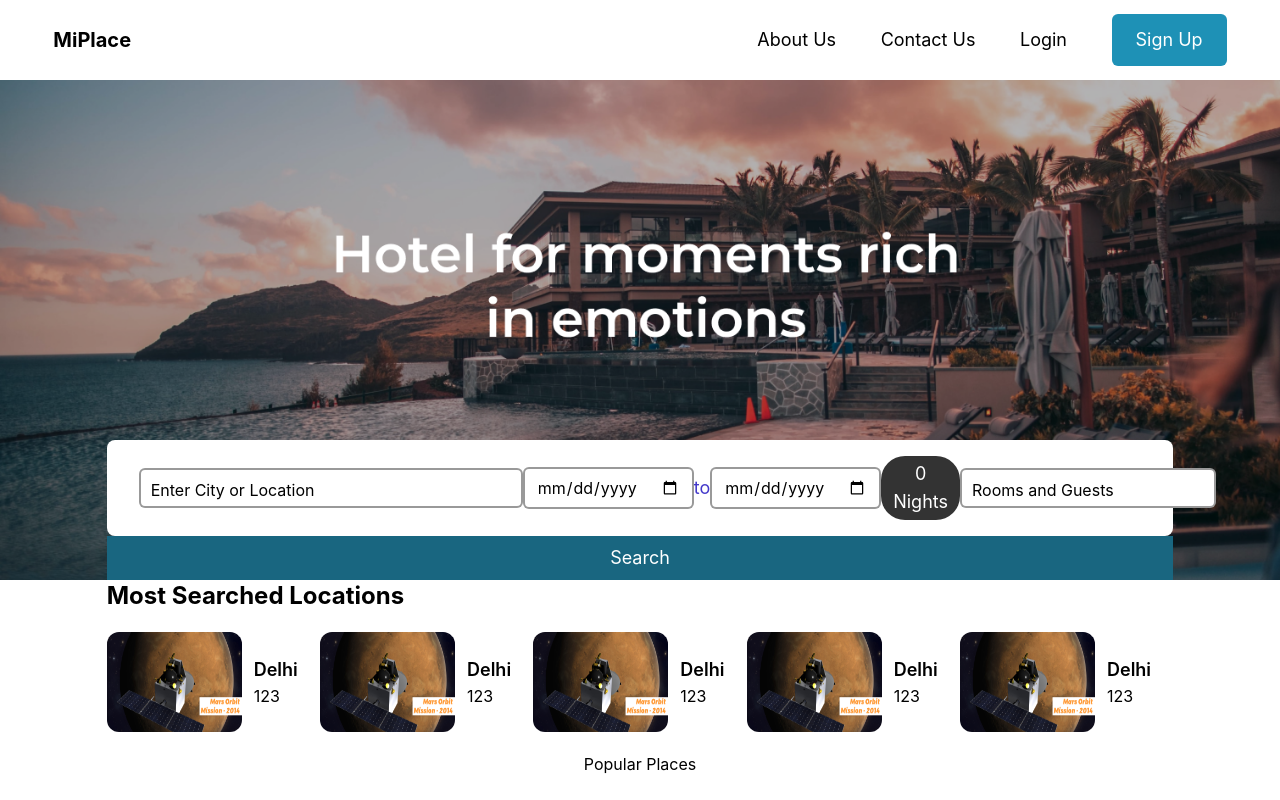
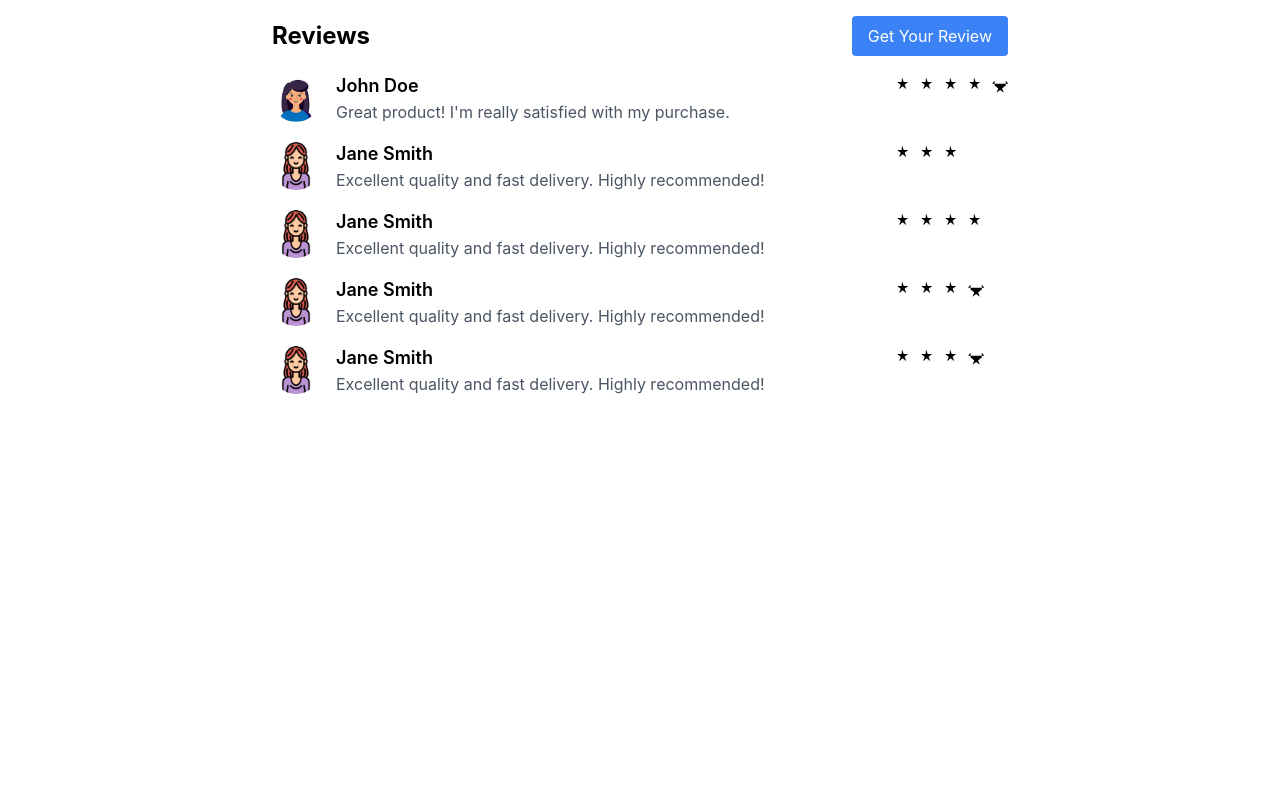
Before and after one commit to aruljohnsonalmabetter/MiPlace-Frontend, a React (Create React App) app in the folder miplace/: page /hotelinfo in a window 1280 px wide. Shown: the top 800 px of the page. Built offline with nearby package versions, Linux system fonts and the light colour scheme.

Commit message:
added reviews and routes

```diff
--- a/miplace/src/App.js
+++ b/miplace/src/App.js
@@ -1,33 +1,20 @@
 import "./App.css";
-import { FooterComponent } from "./components/FooterComponent";
-import { HeaderComponent } from "./components/HeaderComponent";
-import {Popularplace} from "./components/Popularplace"
+import React from 'react';
+import { BrowserRouter, Route,Routes } from 'react-router-dom';
+import HomePage from './pages/Home';
+import HotelInfo from './pages/HotelInfo'
+function App() {
+  return (
+      <BrowserRouter>
+        <Routes>
+
+        <Route index element={<HomePage />} />
+        <Route path="/home" element={<HomePage/>}/>
+        <Route path="/hotelinfo" element={<HotelInfo />} />
+        </Routes>
+      </BrowserRouter>
 
 
-import "./App.css";
-import Testimonial from "./components/Testimonial.jsx";
-
-import HomeCard from "./components/HomeCard";
-
-import { MostSearchedLocations } from "./components/MostSearchedLocations";
-// import { PlaceSearchBarComponent } from "./components/PlaceSearchBarComponent";
-
-function App() {
-  return (
-    <div className="App">
-      <HeaderComponent />
-      <HomeCard />
-
-
-
-
-      <MostSearchedLocations/>
-      <Popularplace/>
-        <Testimonial/>
-
-
-      <FooterComponent/>
-    </div>
   );
 }
 
--- /dev/null
+++ b/miplace/src/components/Rating.jsx
@@ -0,0 +1,30 @@
+import React from 'react';
+
+const Rating = ({ value }) => {
+    const filledStars = Math.floor(value);
+    const hasHalfStar = value - filledStars >= 0.5;
+
+    const renderStars = () => {
+        const stars = [];
+
+        for (let i = 0; i < 5; i++) {
+            if (i < filledStars) {
+                stars.push(<svg key={i} xmlns="http://www.w3.org/2000/svg" fill="currentColor" className="h-5 w-5" viewBox="0 0 20 20"><path fillRule="evenodd" d="M10 1.449l1.732 4.442h4.518l-3.654 2.821 1.732 4.442-3.654-2.821-3.654 2.821 1.732-4.442-3.654-2.821h4.518z" clipRule="evenodd" /></svg>);
+            } else if (hasHalfStar && i === filledStars) {
+                stars.push(<svg key={i} xmlns="http://www.w3.org/2000/svg" fill="currentColor" className="h-5 w-5" viewBox="0 0 20 20"><path fillRule="evenodd" d="M3.947 7.692L6.599 4.87V9.61l3.654 2.821-1.732 4.442 3.654-2.821 3.654 2.821-1.732-4.442 3.654-2.821V4.87l2.652 2.821H3.947z" clipRule="evenodd" /></svg>);
+            } else {
+                stars.push(<svg key={i} xmlns="http://www.w3.org/2000/svg" fill="none" className="h-5 w-5 text-gray-400" viewBox="0 0 20 20"><path fillRule="evenodd" d="M10 1.449l1.732 4.442h4.518l-3.654 2.821 1.732 4.442-3.654-2.821-3.654 2.821 1.732-4.442-3.654-2.821h4.518z" clipRule="evenodd" /></svg>);
+            }
+        }
+
+        return stars;
+    };
+
+    return (
+        <div className="flex items-center space-x-1">
+            {renderStars()}
+        </div>
+    );
+};
+
+export default Rating;
--- /dev/null
+++ b/miplace/src/components/Reviews.jsx
@@ -0,0 +1,84 @@
+import React from 'react';
+import Rating from './Rating';
+import user1Image from '../images/girl.jpg'
+import user2Image from '../images/girl2.png';
+
+
+const reviews = [
+    {
+        user: {
+            name: 'John Doe',
+            image: user1Image,
+        },
+        rating: 4.5,
+        reviewText: "Great product! I'm really satisfied with my purchase.",
+    },
+    {
+        user: {
+            name: 'Jane Smith',
+            image: user2Image,
+        },
+        rating: 3,
+        reviewText: 'Excellent quality and fast delivery. Highly recommended!',
+    },
+    {
+        user: {
+            name: 'Jane Smith',
+            image: user2Image,
+        },
+        rating: 4.2,
+        reviewText: 'Excellent quality and fast delivery. Highly recommended!',
+    },
+    {
+        user: {
+            name: 'Jane Smith',
+            image: user2Image,
+        },
+        rating: 3.5,
+        reviewText: 'Excellent quality and fast delivery. Highly recommended!',
+    },
+    {
+        user: {
+            name: 'Jane Smith',
+            image: user2Image,
+        },
+        rating: 3.5,
+        reviewText: 'Excellent quality and fast delivery. Highly recommended!',
+    },
+
+];
+
+const ReviewsComponent = () => {
+    return (
+        <div className="max-w-3xl mx-auto p-4">
+            <div className="w-1407px h-740px p-0 space-y-4 overflow-y-scroll">
+                <div className="flex items-center justify-between mb-4">
+                    <h1 className="text-2xl font-bold">Reviews</h1>
+                    <button className="bg-blue-500 text-white py-2 px-4 rounded">
+                        Get Your Review
+                    </button>
+                </div>
+                {reviews.map((review, index) => (
+                    <div key={index} className="flex items-center space-x-4">
+                        <div className="w-12 h-12 rounded-full overflow-hidden">
+                            <img
+                                src={review.user.image}
+                                alt={`${review.user.name}'s Profile`}
+                                className="w-full h-full object-cover"
+                            />
+                        </div>
+                        <div className="flex-grow">
+                            <div className="flex justify-between items-center">
+                                <h4 className="text-lg font-semibold">{review.user.name}</h4>
+                                <Rating value={review.rating} />
+                            </div>
+                            <p className="text-gray-600">{review.reviewText}</p>
+                        </div>
+                    </div>
+                ))}
+            </div>
+        </div>
+    );
+};
+
+export default ReviewsComponent;
--- a/miplace/src/pages/Home.js
+++ b/miplace/src/pages/Home.js
@@ -1,9 +1,28 @@
 import React from 'react'
+import { FooterComponent } from "../components/FooterComponent";
+import { HeaderComponent } from "../components/HeaderComponent";
+import { Popularplace } from "../components/Popularplace";
 
+
+
+import Testimonial from "../components/Testimonial.jsx";
+
+import HomeCard from "../components/HomeCard";
+
+import { MostSearchedLocations } from '../components/MostSearchedLocations';
 function Home() {
   return (
-    <div>Home</div>
+    <div>
+      <HeaderComponent />
+      <HomeCard />
+
+      <MostSearchedLocations/>
+      <Popularplace/>
+        <Testimonial/>
+
+
+      <FooterComponent/> </div>
   )
 }
 
-export default Home
+export default Home;
--- a/miplace/src/pages/HotelInfo.js
+++ b/miplace/src/pages/HotelInfo.js
@@ -1,8 +1,11 @@
 import React from 'react'
+import Reviews from '../components/Reviews.jsx'
 
 function HotelInfo() {
   return (
-    <div>HotelInfo</div>
+    <div>
+     <Reviews/>
+    </div>
   )
 }
 
```
Also changed, not shown: miplace/src/images/girl.jpg (added), miplace/src/images/girl2.png (added).
